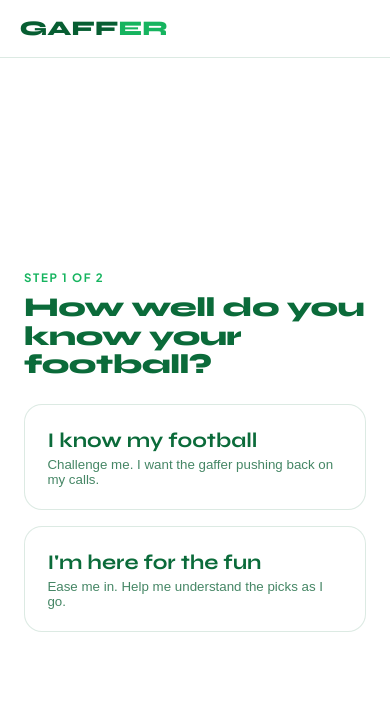
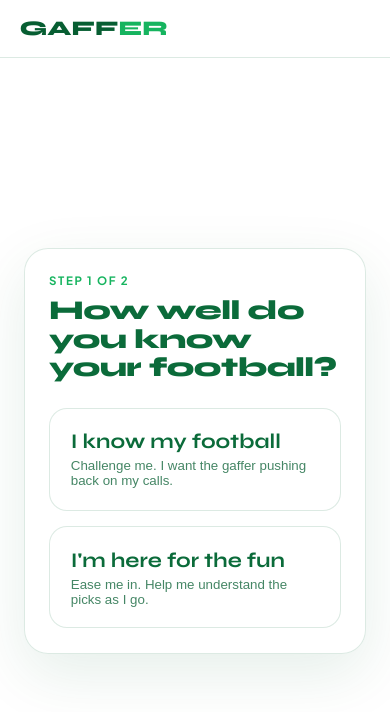
Before and after one commit to iree26/Gaffer, a React (Vite) app: page /signup in a window 390 px wide. Shown: the top 712 px of the page. Built offline with nearby package versions, Linux system fonts and the light colour scheme.

Commit message:
shared GafferBackground pitch on all pages

```diff
--- /dev/null
+++ b/src/GafferBackground.jsx
@@ -0,0 +1,72 @@
+// GafferBackground.jsx — the shared living pitch behind every page.
+function Ball({ className }) {
+  return (
+    <svg className={className} viewBox="0 0 200 200" aria-hidden="true">
+      <defs><polygon id="bgp" points="0,-20 19,-6.2 11.8,16.2 -11.8,16.2 -19,-6.2" /></defs>
+      <circle cx="100" cy="100" r="92" fill="#fff" stroke="#13311F" strokeWidth="6" />
+      <g stroke="#13311F" strokeWidth="4" strokeLinecap="round">
+        <line x1="100" y1="66" x2="100" y2="10" /><line x1="132.3" y1="89.5" x2="186" y2="72" />
+        <line x1="120.1" y1="127.5" x2="153" y2="172" /><line x1="79.9" y1="127.5" x2="47" y2="172" />
+        <line x1="67.7" y1="89.5" x2="14" y2="72" />
+      </g>
+      <use href="#bgp" transform="translate(100,100) scale(1.7)" fill="#16331F" />
+      <use href="#bgp" transform="translate(137.6,48.2) rotate(36) scale(.72)" fill="#16331F" />
+      <use href="#bgp" transform="translate(160.9,119.8) rotate(108) scale(.72)" fill="#16331F" />
+      <use href="#bgp" transform="translate(100,164) rotate(180) scale(.72)" fill="#16331F" />
+      <use href="#bgp" transform="translate(39.1,119.8) rotate(252) scale(.72)" fill="#16331F" />
+      <use href="#bgp" transform="translate(62.4,48.2) rotate(324) scale(.72)" fill="#16331F" />
+      <ellipse cx="72" cy="64" rx="34" ry="20" fill="#fff" opacity=".28" />
+    </svg>
+  );
+}
+
+export default function GafferBackground() {
+  return (
+    <div className="gaffer-bg" aria-hidden="true">
+      <style>{`
+        .gaffer-bg{ position:fixed; inset:0; z-index:-1; overflow:hidden; pointer-events:none; }
+        .gbg-base{ position:absolute; inset:0; background:linear-gradient(160deg,#FFFFFF 0%,#F2FBF4 55%,#EAF7ED 100%); }
+        .gbg-stripes{ position:absolute; inset:-5% -5%;
+          background:repeating-linear-gradient(90deg,#F5FCF6 0 56px,#E6F5EA 56px 112px);
+          opacity:.7; animation:gbgDrift 40s linear infinite; }
+        @keyframes gbgDrift{ from{ transform:translateX(0);} to{ transform:translateX(112px);} }
+        .gbg-pitch{ position:absolute; inset:0; width:100%; height:100%; opacity:.6; }
+        .gbg-sweep{ position:absolute; top:-40%; left:-30%; width:60%; height:180%;
+          background:linear-gradient(100deg,rgba(255,255,255,0),rgba(255,255,255,.55),rgba(255,255,255,0));
+          transform:rotate(8deg); filter:blur(8px); animation:gbgSweep 14s ease-in-out infinite; }
+        @keyframes gbgSweep{ 0%{ left:-40%;} 50%{ left:90%;} 100%{ left:-40%;} }
+        .gbg-glow{ position:absolute; width:60vw; height:60vw; border-radius:50%; filter:blur(80px); opacity:.4;
+          background:radial-gradient(circle,rgba(63,224,127,.45),rgba(63,224,127,0) 70%); animation:gbgGlow 18s ease-in-out infinite; }
+        .gbg-glow.a{ top:-18vw; right:-12vw; }
+        .gbg-glow.b{ bottom:-22vw; left:-15vw; animation-duration:24s; animation-direction:reverse;
+          background:radial-gradient(circle,rgba(22,180,95,.4),rgba(22,180,95,0) 70%); }
+        @keyframes gbgGlow{ 0%,100%{ transform:translate(0,0) scale(1);} 50%{ transform:translate(3vw,2vw) scale(1.12);} }
+        .gbg-ball{ position:absolute; opacity:.15; animation:gbgRoll 28s linear infinite; }
+        .gbg-ball.big{ width:42vmin; height:42vmin; right:-10vmin; top:6vh; }
+        .gbg-ball.small{ width:18vmin; height:18vmin; left:-4vmin; bottom:7vh; opacity:.11; animation-duration:36s; animation-direction:reverse; }
+        @keyframes gbgRoll{ to{ transform:rotate(360deg);} }
+        @media (prefers-reduced-motion: reduce){ .gbg-stripes,.gbg-sweep,.gbg-glow,.gbg-ball{ animation:none !important; } }
+      `}</style>
+      <div className="gbg-base" />
+      <div className="gbg-stripes" />
+      <svg className="gbg-pitch" viewBox="0 0 1050 680" preserveAspectRatio="xMidYMid slice"
+           fill="none" stroke="rgba(11,107,58,.13)" strokeWidth="2.5">
+        <rect x="20" y="20" width="1010" height="640" />
+        <line x1="525" y1="20" x2="525" y2="660" />
+        <circle cx="525" cy="340" r="90" />
+        <circle cx="525" cy="340" r="4" fill="rgba(11,107,58,.13)" stroke="none" />
+        <rect x="20" y="138" width="165" height="403" />
+        <rect x="20" y="248" width="55" height="183" />
+        <path d="M185,267.5 A91,91 0 0 1 185,412.5" />
+        <rect x="865" y="138" width="165" height="403" />
+        <rect x="975" y="248" width="55" height="183" />
+        <path d="M865,267.5 A91,91 0 0 0 865,412.5" />
+        <path d="M32,20 A12,12 0 0 1 20,32" /><path d="M1018,20 A12,12 0 0 0 1030,32" />
+        <path d="M20,648 A12,12 0 0 0 32,660" /><path d="M1030,648 A12,12 0 0 1 1018,660" />
+      </svg>
+      <div className="gbg-sweep" />
+      <div className="gbg-glow a" /><div className="gbg-glow b" />
+      <Ball className="gbg-ball big" /><Ball className="gbg-ball small" />
+    </div>
+  );
+}
--- a/src/GafferHero.jsx
+++ b/src/GafferHero.jsx
@@ -5,7 +5,7 @@ import '@fontsource/syne/800.css';
 import '@fontsource/plus-jakarta-sans/500.css';
 import '@fontsource/plus-jakarta-sans/600.css';
 import '@fontsource/plus-jakarta-sans/700.css';
-
+import GafferBackground from './GafferBackground'
 
 // ISO 3166-1 alpha-2 codes (lowercase) for flag-icons.
 const FLAGS = [
@@ -32,24 +32,20 @@ function FlagRow({ reverse, dur }) {
 }
 
 export default function GafferHero() {
-    const navigate = useNavigate()
+  const navigate = useNavigate()
   let wi = 0;
   return (
     <>
-
       <style>{`
-
         .gaffer{
           --ink:#0B6B3A; --deep:#075E32; --bright:#16B45F; --lime:#3FE07F; --pitch:#15924D;
           --display:'Syne','Plus Jakarta Sans',sans-serif;
-          position:relative; min-height:100svh; width:100%; overflow:hidden; background:#fff;
+          position:relative; min-height:100svh; width:100%; overflow:hidden; background:transparent;
           font-family:'Plus Jakarta Sans',system-ui,sans-serif; color:var(--ink); isolation:isolate;
         }
-        .grass{ position:absolute; inset:0; z-index:-5; opacity:.05;
-          background:repeating-linear-gradient(90deg,var(--pitch) 0 60px,transparent 60px 120px); }
 
-        /* ---- flag slideshow ---- */
-        .flags-top,.flags-bottom{ position:absolute; left:0; right:0; z-index:-3;
+        /* ---- flag slideshow (now sits above the shared pitch) ---- */
+        .flags-top,.flags-bottom{ position:absolute; left:0; right:0; z-index:1;
           display:flex; flex-direction:column; gap:1.1rem; opacity:0; pointer-events:none;
           animation:flagsIn 1s 3.3s cubic-bezier(.2,.7,.2,1) forwards; }
         .flags-top{ top:4vh; } .flags-bottom{ bottom:4vh; }
@@ -72,7 +68,7 @@ export default function GafferHero() {
         @keyframes scene{
           0%{ opacity:0; transform:scale(1.05); }
           20%{ opacity:1; transform:scale(1); }
-          62%{ opacity:1; transform:scale(1); }      /* hold so the pitch + goal can be seen */
+          62%{ opacity:1; transform:scale(1); }
           100%{ opacity:0; transform:scale(2.7); }
         }
 
@@ -81,17 +77,16 @@ export default function GafferHero() {
           animation:ballKick 2.4s 1.55s cubic-bezier(.4,.05,.25,1) forwards; }
         @keyframes ballKick{
           0%  { opacity:0; transform:translate(-50%,-50%) scale(.2)  rotate(0deg); }
-          10% { opacity:1; transform:translate(-50%,-50%) scale(1)   rotate(30deg); }   /* ball forms */
-          28% { transform:translate(-50%,-53%) scale(1)   rotate(80deg); }              /* float + slow spin */
-          46% { transform:translate(-50%,-50%) scale(1)   rotate(120deg); }             /* linger — let it shine */
-          56% { transform:translate(-50%,-66%) scale(1)   rotate(150deg); }             /* bounce up */
-          66% { transform:translate(-50%,-50%) scale(1)   rotate(178deg); }             /* land */
-          78% { transform:translate(-58%,-42%) scale(.95) rotate(190deg); }             /* wind up (pull back) */
+          10% { opacity:1; transform:translate(-50%,-50%) scale(1)   rotate(30deg); }
+          28% { transform:translate(-50%,-53%) scale(1)   rotate(80deg); }
+          46% { transform:translate(-50%,-50%) scale(1)   rotate(120deg); }
+          56% { transform:translate(-50%,-66%) scale(1)   rotate(150deg); }
+          66% { transform:translate(-50%,-50%) scale(1)   rotate(178deg); }
+          78% { transform:translate(-58%,-42%) scale(.95) rotate(190deg); }
           86% { opacity:1; }
-          100%{ opacity:0; transform:translate(75%,-165%) scale(1.18) rotate(900deg); } /* KICKED off-screen */
+          100%{ opacity:0; transform:translate(75%,-165%) scale(1.18) rotate(900deg); }
         }
 
-        /* ---- foreground text, all entering with motion ---- */
         .brand{ position:absolute; top:clamp(1.4rem,4vh,2.2rem); left:clamp(1.4rem,5vw,3rem); z-index:5;
           font-family:var(--display); font-weight:700; font-size:clamp(1.25rem,2.8vw,1.6rem);
           letter-spacing:-.01em; color:var(--deep);
@@ -176,7 +171,7 @@ export default function GafferHero() {
 
         @media (prefers-reduced-motion: reduce){
           .intro{ display:none; }
-          .grass,.row-bob,.row-drift,.accent{ animation:none !important; }
+          .row-bob,.row-drift,.accent{ animation:none !important; }
           .flags-top,.flags-bottom{ opacity:.5 !important; animation:none !important; }
           .brand,.eyebrow,.sub,.cta,.st{ opacity:1 !important; transform:none !important; clip-path:none !important; animation:none !important; }
           .word{ opacity:1 !important; transform:none !important; animation:none !important; }
@@ -186,7 +181,7 @@ export default function GafferHero() {
       `}</style>
 
       <div className="gaffer">
-        <div className="grass" />
+        <GafferBackground />
 
         <div className="flags-top" aria-hidden="true">
           <FlagRow reverse={false} dur={40} />
@@ -298,7 +293,7 @@ export default function GafferHero() {
           </h1>
           <p className="sub">Predict every match, earn your stars, and prove you read the game better than anyone.</p>
           <div className="row">
-           <button className="cta" onClick={() => navigate('/signup')}>Make your first call</button>
+            <button className="cta" onClick={() => navigate('/signup')}>Make your first call</button>
             <div className="trust">
               <span className="stars">
                 {[0,1,2,3,4].map(n => (
--- a/src/PredictionScreen.jsx
+++ b/src/PredictionScreen.jsx
@@ -1,7 +1,3 @@
-// PredictionScreen.jsx — pick the winner of all 12 groups (A–L).
-// Real 2026 group draw. Two cards per row. Heavy on the animation.
-// Packages already installed: flag-icons, @fontsource/syne, @fontsource/plus-jakarta-sans, react-router-dom
-
 import { useState } from 'react';
 import { useNavigate } from 'react-router-dom';
 import 'flag-icons/css/flag-icons.min.css';
@@ -10,6 +6,7 @@ import '@fontsource/syne/800.css';
 import '@fontsource/plus-jakarta-sans/500.css';
 import '@fontsource/plus-jakarta-sans/600.css';
 import '@fontsource/plus-jakarta-sans/700.css';
+import GafferBackground from './GafferBackground';
 
 // [team name, flag-icons code]. Real 2026 draw.
 const GROUPS = [
@@ -29,7 +26,7 @@ const GROUPS = [
 
 export default function PredictionScreen() {
   const navigate = useNavigate();
-  const [picks, setPicks] = useState({});      // { groupId: teamIndex }
+  const [picks, setPicks] = useState({});
   const [submitted, setSubmitted] = useState(false);
 
   const done = Object.keys(picks).length;
@@ -42,23 +39,23 @@ export default function PredictionScreen() {
 
   function submit() {
     if (!complete) return;
-    // REAL: POST each pick to /agent/predict (one Market per group). For now just lock the UI.
+    // REAL: POST each pick to /agent/predict (one Market per group).
     setSubmitted(true);
   }
 
   return (
     <div className="gaffer-app">
+      <GafferBackground />
       <style>{`
         .gaffer-app{
           --ink:#0B6B3A; --deep:#075E32; --bright:#16B45F; --lime:#3FE07F;
           --line:rgba(11,107,58,.14); --soft:#F3FAF5;
           --display:'Syne','Plus Jakarta Sans',sans-serif;
-          min-height:100svh; width:100%; background:#fff; color:var(--ink);
+          min-height:100svh; width:100%; background:transparent; color:var(--ink);
           font-family:'Plus Jakarta Sans',system-ui,sans-serif; padding-bottom:7rem;
         }
 
-        /* sticky progress header */
-        .topbar{ position:sticky; top:0; z-index:20; background:rgba(255,255,255,.9); backdrop-filter:blur(10px);
+        .topbar{ position:sticky; top:0; z-index:20; background:rgba(255,255,255,.82); backdrop-filter:blur(12px);
           border-bottom:1px solid var(--line); padding:.85rem clamp(1rem,5vw,3rem); }
         .toprow{ display:flex; align-items:center; justify-content:space-between; gap:1rem; }
         .logo{ font-family:var(--display); font-weight:800; font-size:1.3rem; color:var(--deep); cursor:pointer; letter-spacing:-.01em; }
@@ -77,13 +74,12 @@ export default function PredictionScreen() {
         .hsub{ margin:.5rem 0 1.6rem; color:var(--deep); opacity:.8; font-weight:500; animation:fadeUp .6s .08s both; }
         @keyframes fadeUp{ from{opacity:0; transform:translateY(12px);} to{opacity:1; transform:none;} }
 
-        /* the two-per-row grid with a 3D cascade entrance */
         .grid{ display:grid; grid-template-columns:repeat(2, minmax(0,1fr)); gap:1rem; perspective:1200px; }
-        .card{ border:1px solid var(--line); border-radius:18px; padding:1rem; background:#fff;
-          box-shadow:0 4px 20px rgba(7,94,50,.05); transform-origin:center top;
+        .card{ border:1px solid var(--line); border-radius:18px; padding:1rem; background:rgba(255,255,255,.78);
+          backdrop-filter:blur(8px); box-shadow:0 4px 20px rgba(7,94,50,.06); transform-origin:center top;
           animation:cardIn .6s both cubic-bezier(.2,.8,.25,1);
           transition:box-shadow .22s ease, transform .22s ease; }
-        .card:hover{ box-shadow:0 12px 34px rgba(7,94,50,.12); transform:translateY(-4px); }
+        .card:hover{ box-shadow:0 12px 34px rgba(7,94,50,.13); transform:translateY(-4px); }
         @keyframes cardIn{ from{opacity:0; transform:translateY(38px) rotateX(-16deg) scale(.95);} to{opacity:1; transform:none;} }
 
         .card-head{ display:flex; align-items:baseline; justify-content:space-between; gap:.5rem; margin-bottom:.75rem; }
@@ -114,9 +110,8 @@ export default function PredictionScreen() {
         .card.decided .team:not(.win){ opacity:.4; transform:scale(.96); filter:saturate(.55); }
         @keyframes ripple{ 0%{transform:translate(-50%,-50%) scale(0); opacity:.7;} 100%{transform:translate(-50%,-50%) scale(28); opacity:0;} }
 
-        /* sticky submit bar */
         .submitbar{ position:fixed; left:0; right:0; bottom:0; z-index:30; display:flex; align-items:center; justify-content:space-between;
-          gap:1rem; padding:1rem clamp(1rem,5vw,3rem); background:rgba(255,255,255,.92); backdrop-filter:blur(12px);
+          gap:1rem; padding:1rem clamp(1rem,5vw,3rem); background:rgba(255,255,255,.9); backdrop-filter:blur(12px);
           border-top:1px solid var(--line); transform:translateY(120%); animation:barUp .5s .3s forwards cubic-bezier(.2,.8,.25,1); }
         @keyframes barUp{ to{ transform:translateY(0); } }
         .submit-label{ font-weight:700; font-size:.9rem; color:var(--deep); }
--- a/src/SignupQuiz.jsx
+++ b/src/SignupQuiz.jsx
@@ -5,6 +5,7 @@ import '@fontsource/syne/800.css';
 import '@fontsource/plus-jakarta-sans/500.css';
 import '@fontsource/plus-jakarta-sans/600.css';
 import '@fontsource/plus-jakarta-sans/700.css';
+import GafferBackground from './GafferBackground';
 
 const QUESTIONS = [
   { q: "How many players from each team start on the pitch?", options: ["9", "10", "11", "12"], answer: 2 },
@@ -17,7 +18,7 @@ const QUESTIONS = [
 
 export default function SignupQuiz() {
   const navigate = useNavigate();
-  const [step, setStep] = useState("expertise");   // "expertise" | "quiz" | "result"
+  const [step, setStep] = useState("expertise");
   const [expertise, setExpertise] = useState(null);
   const [qIndex, setQIndex] = useState(0);
   const [correct, setCorrect] = useState(0);
@@ -28,10 +29,7 @@ export default function SignupQuiz() {
   const score = Math.round((correct / QUESTIONS.length) * 100);
   const stars = Math.round((score / 20) * 2) / 2;
 
-  function chooseExpertise(level) {
-    setExpertise(level);
-    setStep("quiz");
-  }
+  function chooseExpertise(level) { setExpertise(level); setStep("quiz"); }
 
   function answer(idx) {
     if (locking) return;
@@ -41,16 +39,11 @@ export default function SignupQuiz() {
     setTimeout(() => {
       if (isRight) setCorrect((c) => c + 1);
       if (qIndex + 1 < QUESTIONS.length) {
-        setQIndex((i) => i + 1);
-        setSelected(null);
-        setLocking(false);
-      } else {
-        setStep("result");
-      }
+        setQIndex((i) => i + 1); setSelected(null); setLocking(false);
+      } else { setStep("result"); }
     }, 380);
   }
 
-  // count the score up on the result screen
   useEffect(() => {
     if (step !== "result") return;
     let v = 0;
@@ -63,61 +56,68 @@ export default function SignupQuiz() {
   }, [step, score]);
 
   function finish() {
-    // REAL: await fetch('/signup/quiz', { method:'POST', body: JSON.stringify({ expertise, answers... }) })
+    // REAL: await fetch('/signup/quiz', { method:'POST', body: JSON.stringify({ expertise, answers }) })
     navigate('/predict');
   }
 
   return (
     <div className="gaffer-app">
+      <GafferBackground />
       <style>{`
         .gaffer-app{
           --ink:#0B6B3A; --deep:#075E32; --bright:#16B45F; --lime:#3FE07F;
           --line:rgba(11,107,58,.14); --soft:#F3FAF5;
           --display:'Syne','Plus Jakarta Sans',sans-serif;
-          min-height:100svh; width:100%; background:#fff; color:var(--ink);
-          font-family:'Plus Jakarta Sans',system-ui,sans-serif;
-          display:flex; flex-direction:column;
+          position:relative; min-height:100svh; width:100%; background:transparent; color:var(--ink);
+          font-family:'Plus Jakarta Sans',system-ui,sans-serif; display:flex; flex-direction:column;
         }
-        .topbar{ padding:1rem clamp(1.2rem,5vw,3rem); border-bottom:1px solid var(--line); }
+
+        .topbar{ position:relative; z-index:2; padding:1rem clamp(1.2rem,5vw,3rem); border-bottom:1px solid var(--line); }
         .logo{ font-family:var(--display); font-weight:800; font-size:1.3rem; color:var(--deep); cursor:pointer; }
         .logo span{ color:var(--bright); }
 
-        .stage{ flex:1; display:flex; flex-direction:column; justify-content:center; align-items:center;
-          padding:clamp(1.5rem,6vw,3rem); max-width:640px; margin:0 auto; width:100%; }
+        .stage{ position:relative; z-index:2; flex:1; display:flex; flex-direction:column; justify-content:center;
+          align-items:center; padding:clamp(1.5rem,6vw,3rem); max-width:660px; margin:0 auto; width:100%; }
 
-        .step{ width:100%; animation:stepIn .45s cubic-bezier(.2,.8,.25,1); }
-        @keyframes stepIn{ from{opacity:0; transform:translateY(22px);} to{opacity:1; transform:none;} }
+        .panel{ width:100%; background:rgba(255,255,255,.74); backdrop-filter:blur(12px);
+          border:1px solid var(--line); border-radius:24px; padding:clamp(1.5rem,5vw,2.4rem);
+          box-shadow:0 20px 60px rgba(7,94,50,.1); }
+
+        .step{ width:100%; animation:stepIn .5s cubic-bezier(.2,.8,.25,1); }
+        @keyframes stepIn{ from{opacity:0; transform:translateY(24px) scale(.98);} to{opacity:1; transform:none;} }
 
         .kicker{ font-size:.72rem; font-weight:800; letter-spacing:.14em; text-transform:uppercase; color:var(--bright); }
         .title{ font-family:var(--display); font-weight:800; font-size:clamp(1.7rem,6vw,2.5rem); letter-spacing:-.02em;
           margin:.5rem 0 1.6rem; line-height:1.05; }
 
-        /* expertise choice */
         .choices{ display:grid; gap:1rem; }
-        .choice{ text-align:left; cursor:pointer; border:1.5px solid var(--line); border-radius:18px; padding:1.4rem;
-          background:#fff; transition:all .22s cubic-bezier(.2,.8,.25,1); }
-        .choice:hover{ border-color:var(--bright); transform:translateY(-4px); box-shadow:0 14px 34px rgba(7,94,50,.12); }
+        .choice{ text-align:left; cursor:pointer; border:1.5px solid var(--line); border-radius:18px; padding:1.3rem;
+          background:rgba(255,255,255,.6); transition:all .22s cubic-bezier(.2,.8,.25,1);
+          opacity:0; transform:translateY(16px); animation:cardUp .55s forwards; }
+        .choice:nth-child(1){ animation-delay:.12s; } .choice:nth-child(2){ animation-delay:.22s; }
+        @keyframes cardUp{ to{ opacity:1; transform:none; } }
+        .choice:hover{ border-color:var(--bright); transform:translateY(-4px); box-shadow:0 14px 34px rgba(7,94,50,.14); }
         .choice h3{ font-family:var(--display); font-weight:700; font-size:1.3rem; margin:0 0 .25rem; color:var(--ink); }
         .choice p{ margin:0; color:var(--deep); opacity:.75; font-weight:500; }
 
-        /* quiz */
         .qbar{ display:flex; align-items:center; gap:.8rem; margin-bottom:1.4rem; }
         .qbar .track{ flex:1; height:7px; background:var(--soft); border-radius:999px; overflow:hidden; }
         .qbar .fill{ height:100%; background:linear-gradient(90deg,var(--bright),var(--lime)); border-radius:999px;
           transition:width .4s cubic-bezier(.2,.8,.25,1); }
         .qbar .n{ font-weight:700; font-size:.8rem; color:var(--deep); }
         .options{ display:flex; flex-direction:column; gap:.7rem; }
-        .opt{ position:relative; overflow:hidden; text-align:left; cursor:pointer; border:1.5px solid var(--line);
-          border-radius:13px; padding:1rem 1.1rem; background:#fff; font-family:inherit; font-size:1.05rem; font-weight:600;
-          color:var(--ink); transition:all .2s cubic-bezier(.2,.8,.25,1); }
+        .opt{ text-align:left; cursor:pointer; border:1.5px solid var(--line); border-radius:13px; padding:1rem 1.1rem;
+          background:rgba(255,255,255,.7); font-family:inherit; font-size:1.05rem; font-weight:600; color:var(--ink);
+          transition:all .2s cubic-bezier(.2,.8,.25,1);
+          opacity:0; transform:translateY(14px); animation:cardUp .45s forwards; }
+        .opt:nth-child(1){ animation-delay:.05s; } .opt:nth-child(2){ animation-delay:.12s; }
+        .opt:nth-child(3){ animation-delay:.19s; } .opt:nth-child(4){ animation-delay:.26s; }
         .opt:hover:not(.sel){ border-color:var(--bright); transform:translateY(-2px); }
         .opt.sel{ background:var(--bright); border-color:var(--bright); color:#fff; transform:translateY(-2px);
           box-shadow:0 8px 22px rgba(22,180,95,.4); }
 
-        /* result */
         .result{ text-align:center; }
-        .score-num{ font-family:var(--display); font-weight:800; font-size:clamp(3.4rem,16vw,5.5rem); line-height:1;
-          color:var(--deep); }
+        .score-num{ font-family:var(--display); font-weight:800; font-size:clamp(3.4rem,16vw,5.5rem); line-height:1; color:var(--deep); }
         .score-num small{ font-size:.35em; opacity:.5; font-weight:700; }
         .stars-row{ display:flex; justify-content:center; gap:.25rem; margin:1rem 0 .4rem; font-size:2rem; }
         .star{ color:var(--line); opacity:0; transform:scale(.3) translateY(8px);
@@ -126,7 +126,7 @@ export default function SignupQuiz() {
         .star.half{ background:linear-gradient(90deg,var(--bright) 50%,var(--line) 50%); -webkit-background-clip:text;
           background-clip:text; color:transparent; }
         @keyframes starPop{ to{ opacity:1; transform:none; } }
-        .note{ color:var(--deep); opacity:.8; font-weight:500; max-width:34ch; margin:1rem auto 2rem; line-height:1.5; }
+        .note{ color:var(--deep); opacity:.85; font-weight:500; max-width:34ch; margin:1rem auto 1.8rem; line-height:1.5; }
 
         .cta{ border:none; cursor:pointer; font-family:'Plus Jakarta Sans',sans-serif; font-weight:800; font-size:1.05rem;
           color:#fff; background:var(--bright); padding:1rem 2rem; border-radius:999px; transition:all .2s ease;
@@ -135,14 +135,15 @@ export default function SignupQuiz() {
         @keyframes glow{ 0%,100%{box-shadow:0 8px 24px rgba(22,180,95,.32);} 50%{box-shadow:0 10px 38px rgba(63,224,127,.6);} }
 
         @media (prefers-reduced-motion: reduce){
-          .step,.star,.cta{ animation:none !important; opacity:1 !important; transform:none !important; }
-          .choice,.opt,.fill{ transition:none !important; }
+          .step,.choice,.opt,.star,.cta{ animation:none !important; opacity:1 !important; transform:none !important; }
+          .fill{ transition:none !important; }
         }
       `}</style>
 
       <div className="topbar"><span className="logo" onClick={() => navigate('/')}>GAFF<span>ER</span></span></div>
 
       <div className="stage">
+        <div className="panel">
           {step === "expertise" && (
             <div className="step" key="expertise">
               <div className="kicker">Step 1 of 2</div>
@@ -196,5 +197,6 @@ export default function SignupQuiz() {
           )}
         </div>
       </div>
+    </div>
   );
 }
```
Lines whose indentation alone changed are shown as unchanged.
